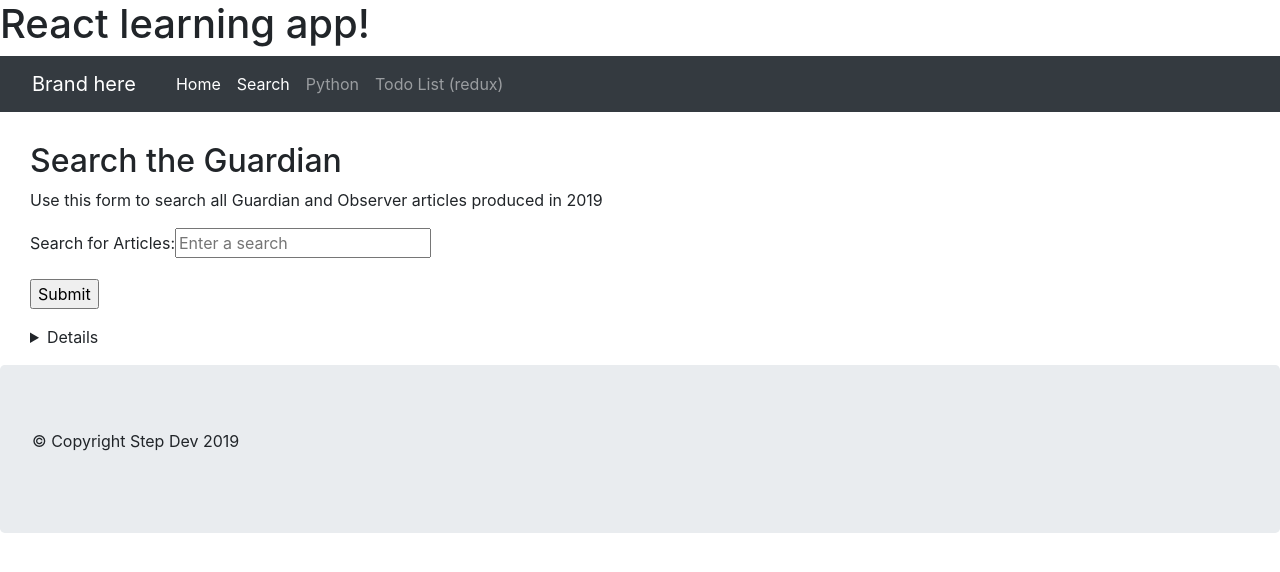
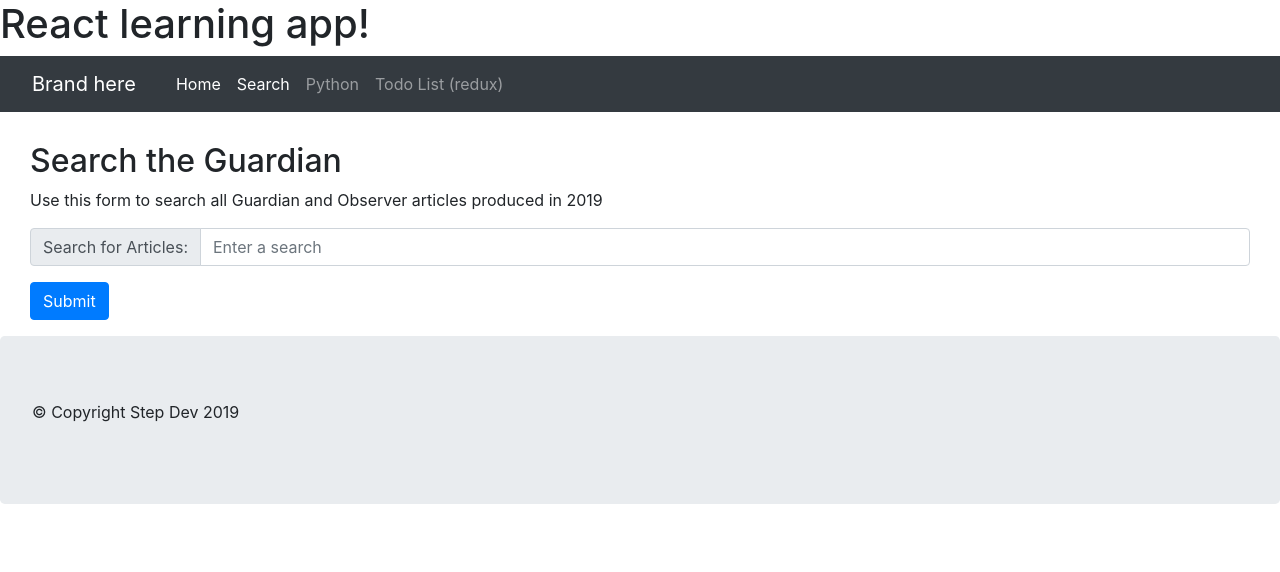
Before and after one commit to steppa/react-learning, a React (Create React App) app: page /#/GuardianSearch in a window 1280 px wide. Shown: the top 572 px of the page. Built offline with nearby package versions, Linux system fonts and the light colour scheme.

Commit message:
Added more bootstrap classes. Looking at the use of Input as a UI component

```diff
--- a/src/components/ArticleSearch.js
+++ b/src/components/ArticleSearch.js
@@ -1,6 +1,7 @@
 import React from 'react';
 import ArticleList from './ArticleList';
-import Input from "./UI/Input";
+import TextInput from "./UI/TextInput";
+import BtnInput from "./UI/Btninput";
 
 class ArticleSearch extends React.Component {
   constructor(props) {
@@ -60,19 +61,19 @@ class ArticleSearch extends React.Component {
         <p>Use this form to search all Guardian and Observer articles produced in 2019</p>
         <form onSubmit={this.handleSubmit}>
 
-            <Input type={'text'}
+            <TextInput type={'text'}
                        title= {'Search for Articles: '}
                        name= {'search'}
                        value={this.state.searchText}
                        placeholder = {'Enter a search'}
                        handleChange = {this.handleSearchTextChange}
             />
-            <Input type={'submit'}
+            <BtnInput type={'submit'}
                       value="Submit"
+                      btnClass = {'btn btn-primary'}
+
             />
-
         </form>
-        <details>Information about form here</details>
         <ArticleList articles={this.state.articles}/>
       </section>
 
--- a/src/components/PythonContent.js
+++ b/src/components/PythonContent.js
@@ -15,7 +15,7 @@ class PythonContent extends React.Component {
               </a>
               <div id="blockOneText" className="collapse border-info ">
                 <p><a className="inner-link" href="http://www.codeitmakeit.co.uk/dictionary/#import">Import</a> has to be at the top of your code or it won't work properly.  </p>
-                <p>turtle is a drawing library. You write simple instructions to create line drawings.</p>
+                <p><var>turtle</var> is a drawing library. You write simple instructions to create line drawings.</p>
               </div>
 
                 <a className="block2 blockLink shadow-sm bg-white rounded" data-toggle="collapse" href="#blockTwoText" roles="button" aria-expanded="false"
--- a/src/components/TodoList/Todo.js
+++ b/src/components/TodoList/Todo.js
@@ -3,6 +3,7 @@ import PropTypes from 'prop-types'
 
 const Todo = ({ onClick, completed, text}) => (
   <li
+    className="list-group-item"
     onClick={onClick}
     style = {{
       textDecoration: completed ? 'line-through' : 'none'
--- a/src/components/TodoList/TodoList.js
+++ b/src/components/TodoList/TodoList.js
@@ -3,7 +3,7 @@ import PropTypes from 'prop-types'
 import Todo from './Todo'
 
 const TodoList = ({todos, toggleTodo}) => (
-  <ul>
+  <ul className="list-group">
     {todos.map(todo => (
       <Todo key={todo.id} {...todo} onClick={() => toggleTodo(todo.id)}/>
     ))}
--- /dev/null
+++ b/src/components/UI/Btninput.jsx
@@ -0,0 +1,22 @@
+import React, { Fragment } from 'react';
+
+const TextInput = props => {
+  return (
+
+    <Fragment >
+
+      <input
+        className={props.btnClass}
+        id={props.name}
+        name={props.name}
+        type={props.type}
+        value={props.value}
+        onChange={props.handleChange}
+        placeholder={props.placeholder}
+      />
+
+    </Fragment>
+  )
+}
+
+export default TextInput;
--- a/src/components/UI/Input.jsx
+++ /dev/null
@@ -1,20 +0,0 @@
-import React from 'react';
-
-const Input = props => {
-  return (
-    <div className="form-group">
-      <label htmlFor={props.name} className="form-label">{props.title}</label>
-      <input
-        className="form-input"
-        id={props.name}
-        name={props.name}
-        type={props.type}
-        value={props.value}
-        onChange={props.handleChange}
-        placeholder={props.placeholder}
-      />
-    </div>
-  )
-}
-
-export default Input;
--- a/src/components/UI/Link.js
+++ b/src/components/UI/Link.js
@@ -3,6 +3,7 @@ import PropTypes from 'prop-types'
 
 const Link = ({active, children, onClick}) =>(
   <button
+    className="btn btn-outline-primary"
     onClick={onClick}
     disabled={active}
     style={{marginLeft: '4px'
--- /dev/null
+++ b/src/components/UI/TextInput.jsx
@@ -0,0 +1,26 @@
+import React, { Fragment } from 'react';
+
+const TextInput = props => {
+  return (
+
+    <Fragment >
+      <div className="input-group mb-3">
+        <div className="input-group-prepend">
+          <span className="input-group-text">{props.title}</span>
+        </div>
+
+      <input
+        className="form-control"
+        id={props.name}
+        name={props.name}
+        type={props.type}
+        value={props.value}
+        onChange={props.handleChange}
+        placeholder={props.placeholder}
+      />
+      </div>
+    </Fragment>
+  )
+}
+
+export default TextInput;
--- a/src/containers/AddTodo.js
+++ b/src/containers/AddTodo.js
@@ -18,11 +18,15 @@ const AddTodo = ({dispatch}) => {
           input.value = ''
         }}
       >
-        <div className='form-group'>
-          <label for='todoInput'>Todo: </label>
+
+          <div className="input-group mb-3">
+            <div className="input-group-prepend">
+              <span className="input-group-text">To Do: </span>
+            </div>
           <input type="text" id='todoInput' className="form-control" ref={node => (input = node)}/>
+
           <button className="btn btn-primary" type="submit">Add Todo</button>
-        </div>
+          </div>
       </form>
     </div>
   )
```
Lines whose indentation alone changed are shown as unchanged.
